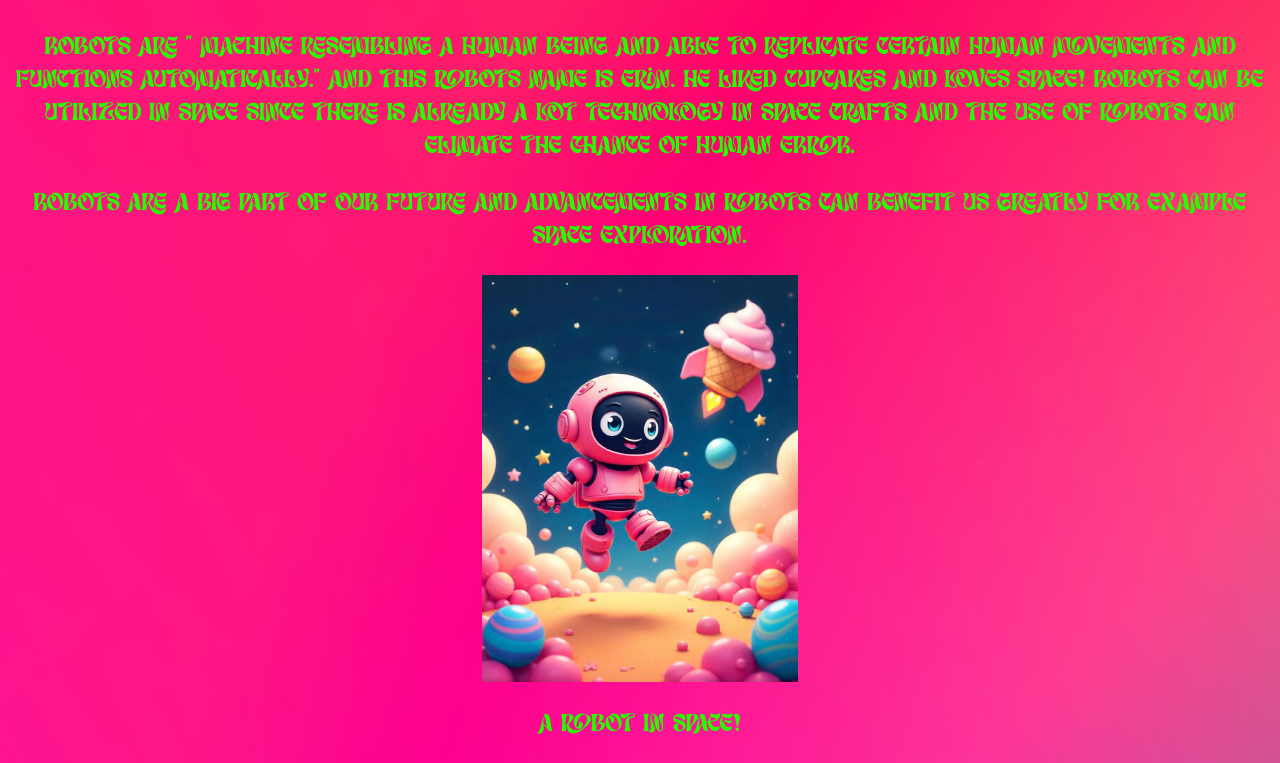
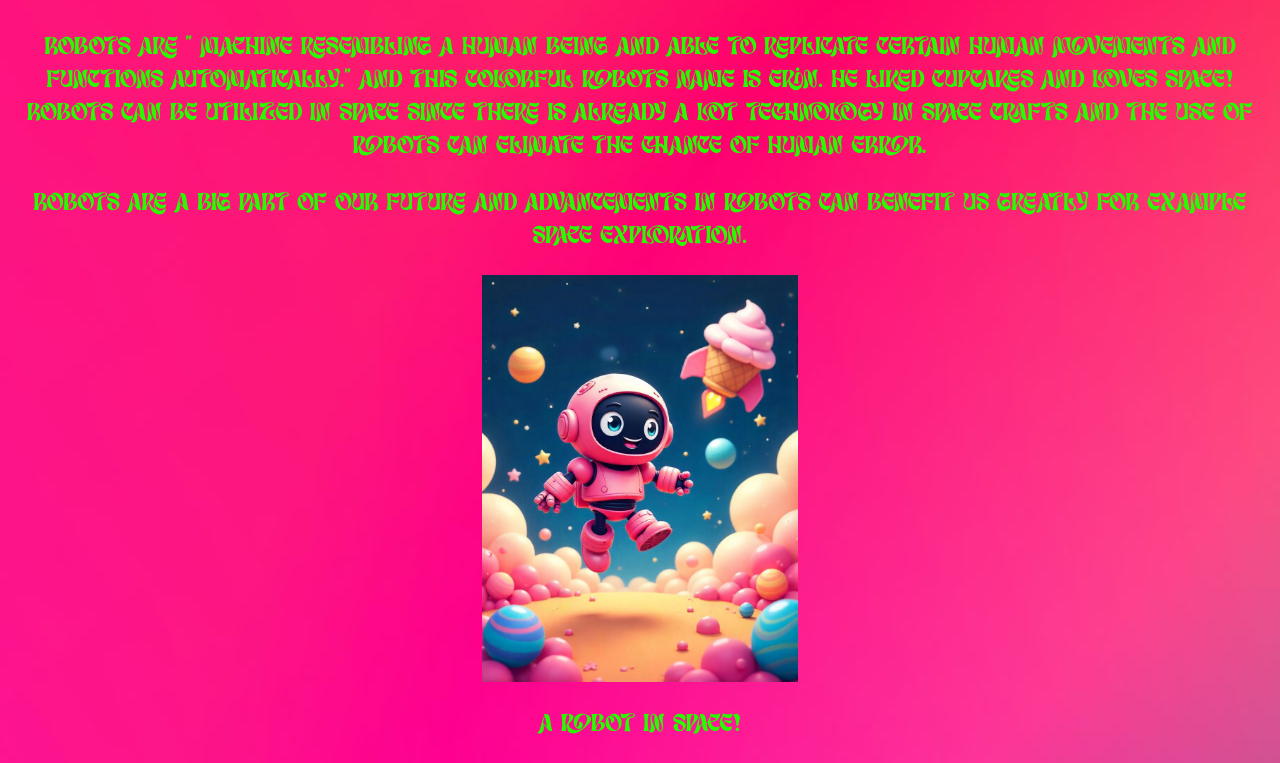
Before and after one commit to julian12o/mix-and-match, a plain HTML site: page index.html in a window 1280 px wide. Shown: the part 101-864 px from the top of the page. Drawn offline with Linux system fonts and the light colour scheme.

Commit message:
Update index.html

```diff
--- a/index.html
+++ b/index.html
@@ -11,7 +11,7 @@
     <body>
 
 <h1>Robots in Space Exploration </h1>
-<p>Robots are " machine resembling a human being and able to replicate certain human movements and functions automatically." And this robots name is erin. He liked cupcakes and loves space! Robots can be utilized in space since there is already a lot technology in space crafts and the use of robots can elimate the chance of human error.</p>
+<p>Robots are " machine resembling a human being and able to replicate certain human movements and functions automatically." And this colorful robots name is Erin. He liked cupcakes and loves space! Robots can be utilized in space since there is already a lot technology in space crafts and the use of robots can elimate the chance of human error.</p>
 <p>Robots are a big part of our future and advancements in robots can benefit us greatly for example space exploration.</p>
 <img src="robott.png" alt="Robot" width="20%">
 
```
